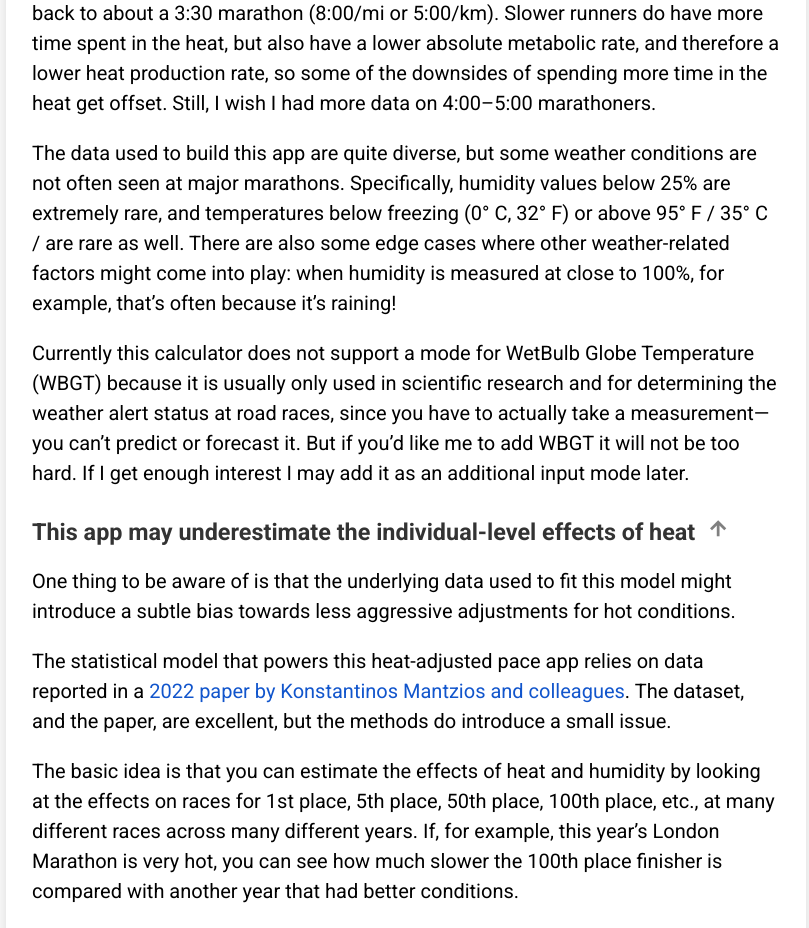
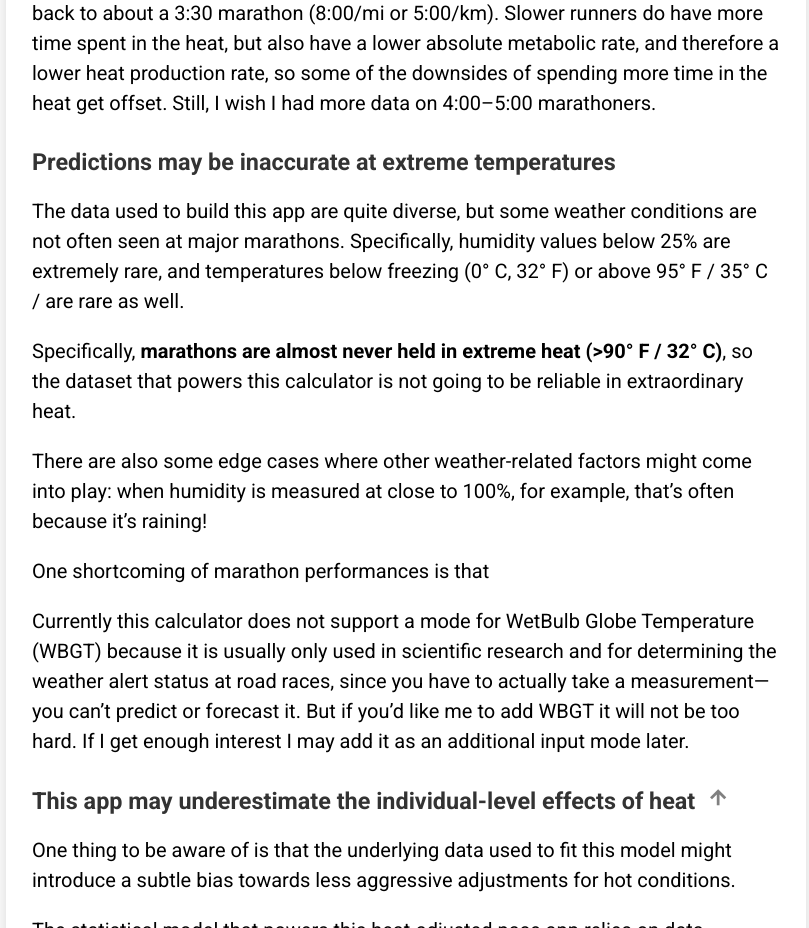
Before and after one commit to johnjdavisiv/heat-adjusted-pace, a plain HTML site: page index.html in a window 1280 px wide. Shown: the part 5720-6648 px from the top of the page, without its empty margins (234-1043 px from the left). Drawn offline with nearby package versions, Linux system fonts and the light colour scheme; a web font is replaced by a local one.

Commit message:
explainer text and cachebusting

```diff
--- a/index.html
+++ b/index.html
@@ -20,7 +20,7 @@
     <link rel="stylesheet" href="https://fonts.googleapis.com/css2?family=Material+Symbols+Outlined:opsz,wght,FILL,GRAD@20..48,100..700,0..1,-50..200" />
     <link href="https://fonts.googleapis.com/icon?family=Material+Icons" rel="stylesheet">
     <link rel="stylesheet" type="text/css" href="styles.css?v=1.0.5">
-    <script src="scripts.js?v=1.0.2" defer></script>
+    <script src="scripts.js?v=1.0.3" defer></script>
     <script defer data-domain="apps.runningwritings.com" src="https://plausible.io/js/script.js"></script>
 </head>
 <body>
@@ -249,7 +249,11 @@
             <p>Additionally, this app was fit to data from <strong>marathon performances</strong>. Heat will not affect shorter races and workouts as much. However, marathon performances are a good starting point for heat adjusted paces, since a two, three, or four-hour event basically requires a thermal equilibrium—your pace is going to asymptote at a value where your heat production equals your heat loss. In a shorter race, like the 5k, you can outrun your thermal limits.</p>
             <p>This calculator uses the weather conditions at the halfway point of the race for the race winner (so, about one hour into the race). The fact that slower runners take longer to finish a race necessarily means they are exposed to higher temperatures, at least for races that start in the morning.</p>
             <p>Another limitation for slower runners is that the data used to fit the model only go back to about a 3:30 marathon (8:00/mi or 5:00/km). Slower runners do have more time spent in the heat, but also have a lower absolute metabolic rate, and therefore a lower heat production rate, so some of the downsides of spending more time in the heat get offset. Still, I wish I had more data on 4:00&ndash;5:00 marathoners.</p>
-            <p>The data used to build this app are quite diverse, but some weather conditions are not often seen at major marathons. Specifically, humidity values below 25% are extremely rare, and temperatures below freezing (0° C, 32° F) or above 95° F / 35° C / are rare as well. There are also some edge cases where other weather-related factors might come into play: when humidity is measured at close to 100%, for example, that&rsquo;s often because it&rsquo;s raining!</p>
+            <h3>Predictions may be inaccurate at extreme temperatures</h3>
+            <p>The data used to build this app are quite diverse, but some weather conditions are not often seen at major marathons. Specifically, humidity values below 25% are extremely rare, and temperatures below freezing (0° C, 32° F) or above 95° F / 35° C / are rare as well.</p>
+            <p>Specifically, <strong>marathons are almost never held in extreme heat (&gt;90&deg; F / 32&deg; C)</strong>, so the dataset that powers this calculator is not going to be reliable in extraordinary heat.</p>
+            <p>There are also some edge cases where other weather-related factors might come into play: when humidity is measured at close to 100%, for example, that&rsquo;s often because it&rsquo;s raining!</p>
+            <p>One shortcoming of marathon performances is that</p>
             <p>Currently this calculator does not support a mode for WetBulb Globe Temperature (WBGT) because it is usually only used in scientific research and for determining the weather alert status at road races, since you have to actually take a measurement—you can&rsquo;t predict or forecast it. But if you&rsquo;d like me to add WBGT it will not be too hard. If I get enough interest I may add it as an additional input mode later.</p>
             <h3>This app may underestimate the individual-level effects of heat<a class="material-icons up" href="#top">arrow_upward</a></h3>
             <p>One thing to be aware of is that the underlying data used to fit this model might introduce a subtle bias towards less aggressive adjustments for hot conditions.</p>
```
